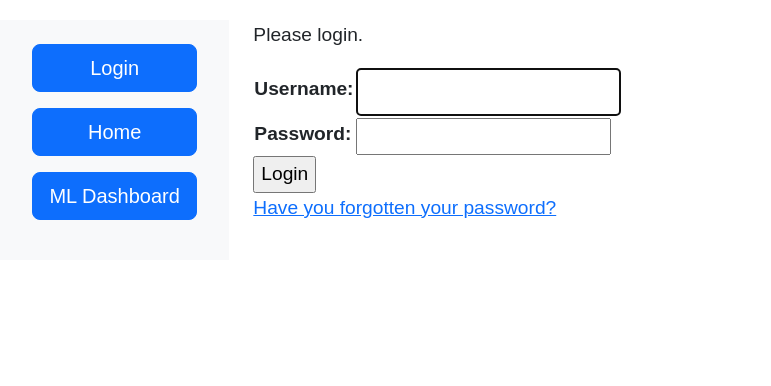
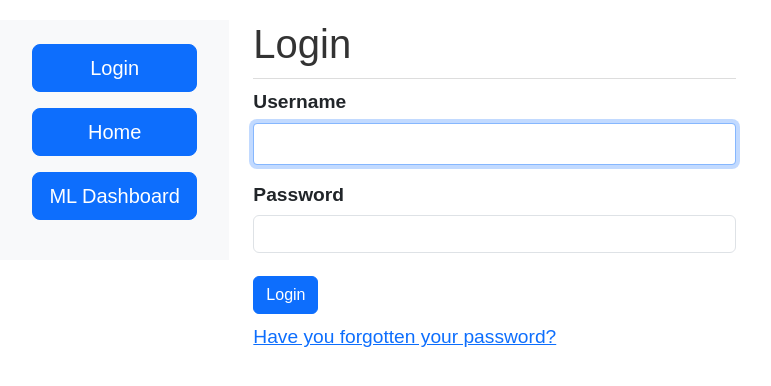
Before and after one commit to charclayt/headlights, a Django app: page /accounts/login/?next=/app/ml/ in a window 1280 px wide. Shown: the top 386 px of the page, without its empty margins (272-1043 px from the left). Run offline with Django 5.2, Linux system fonts and the light colour scheme; some libraries are stand-ins or nearby versions.

Commit message:
feature: add bootstrap to login page

```diff
--- a/desd/settings.py
+++ b/desd/settings.py
@@ -39,6 +39,7 @@ INSTALLED_APPS = [
     "django.contrib.messages",
     "django.contrib.staticfiles",
     "myapp.apps.MyappConfig",
+    "widget_tweaks"
 ]
 
 MIDDLEWARE = [
--- a/requirements.txt
+++ b/requirements.txt
@@ -1,5 +1,6 @@
 asgiref==3.8.1
 Django==5.1.5
+django-widget-tweaks==1.5.0
 dotenv==0.9.9
 gunicorn==23.0.0
 mysql-connector-python==9.2.0
--- a/templates/registration/login.html
+++ b/templates/registration/login.html
@@ -1,32 +1,34 @@
 {% extends "base_generic.html" %}
 
 {% block content %}
+{% load widget_tweaks %}
 
     {% if form.errors %}
-        <p> You have entered an incorrect username or password. Please try again.</p>
+        <h1> You have entered an incorrect username or password. Please try again.</h1>
     {% endif %}
 
     {% if next %}
         {% if user.is_authenticated %}
-            <p> Access Denied. Please login with an account with higher privileges.</p>
+            <h1> Access Denied. Please login with an account with higher privileges.</h1>
         {% else %}
-            <p>Please login.</p>
+            <h1>Login</h1>
         {% endif %}
     {% endif %}
 
     <form method="post" action="{% url 'login' %}">
         {% csrf_token %}
-        <table>
-            <tr>
-                <td>{{ form.username.label_tag }}</td>
-                <td>{{ form.username }}</td>
-            </tr>
-            <tr>
-                <td>{{ form.password.label_tag }}</td>
-                <td>{{ form.password }}</td>
-            </tr>
-        </table>
-        <input type="submit" value="Login">
+
+        <div class="form-group">
+            <label for="id_username">{{ form.username.label }}</label>
+            {% render_field form.username class="form-control" %}
+        </div>
+
+        <div class="form-group">
+            <label for="id_password">{{ form.password.label }}</label>
+            {% render_field form.password class="form-control" %}
+        </div>
+
+        <button type="submit" class="btn btn-primary mt-2 mb-2">Login</button>
         <input type="hidden" name="next" value="{{ next }}">
     </form>
 
```
